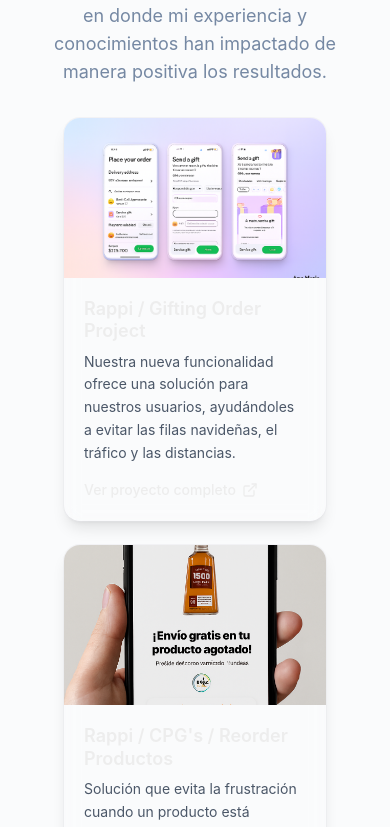
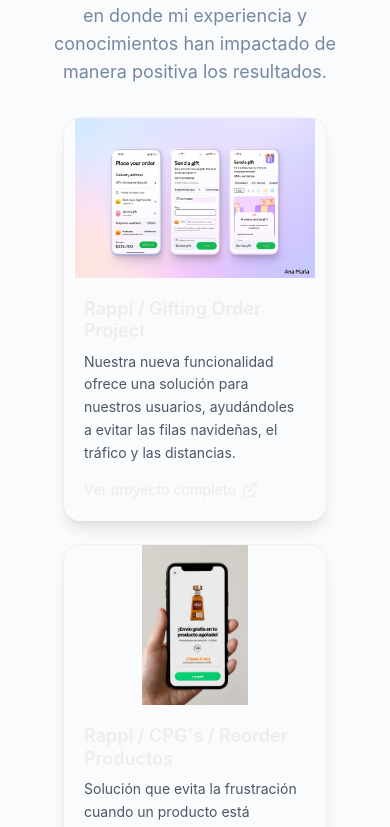
Before and after one commit to axle21/anna-content-designer, a Next.js app: page / in a window 390 px wide. Shown: the part 3328-4155 px from the top of the page. Built offline with nearby package versions, Linux system fonts and the light colour scheme.

Commit message:
first commit v10

```diff
--- a/src/app/page.tsx
+++ b/src/app/page.tsx
@@ -125,15 +125,15 @@
         <div className='flex gap-8'>
           <a
             href='mailto:anamariarangel22@outlook.com'
-            className='lets-work-together-btn'>
+            className='lets-work-together-btn text-left'>
             Enviar un correo
           </a>
           <a
             href='https://www.linkedin.com/in/ana-maria-rangel-z-54723a158/'
-            className='lets-work-together-btn'
+            className='lets-work-together-btn text-left'
             target='_blank'
             rel='noopener noreferrer'>
-            Connectar por Linkedin
+            Contactar por Linkedin
           </a>
         </div>
       </section>
--- a/src/components/project-cards.tsx
+++ b/src/components/project-cards.tsx
@@ -32,7 +32,7 @@
           src={image}
           alt={title}
           fill
-          className='object-cover'
+          className='object-contain sm:object-cover'
           sizes='(min-width: 768px) 50vw, 100vw'
           priority={false}
         />
```
